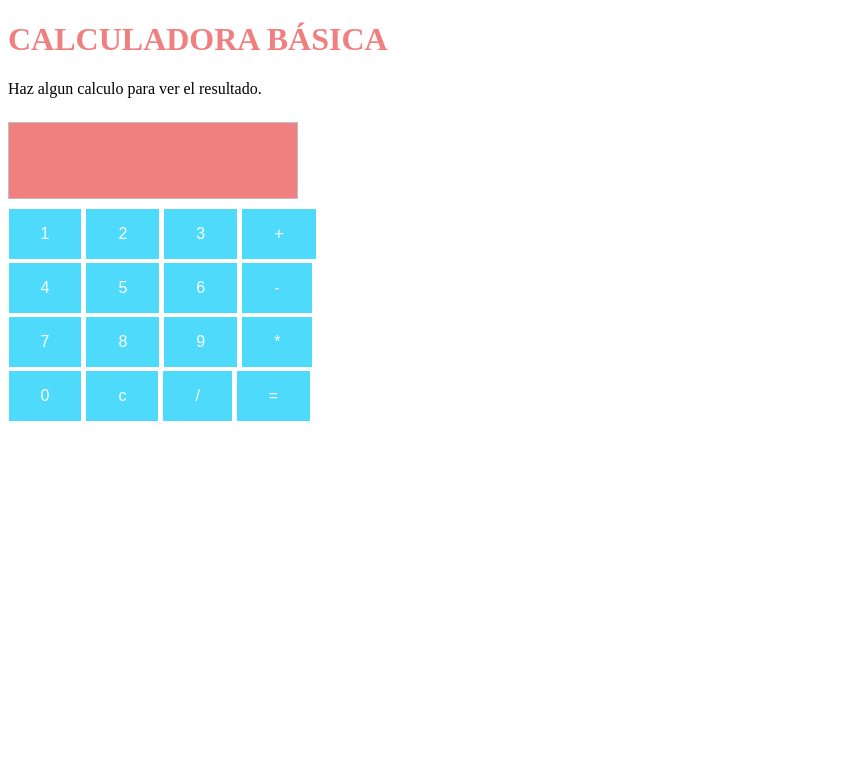
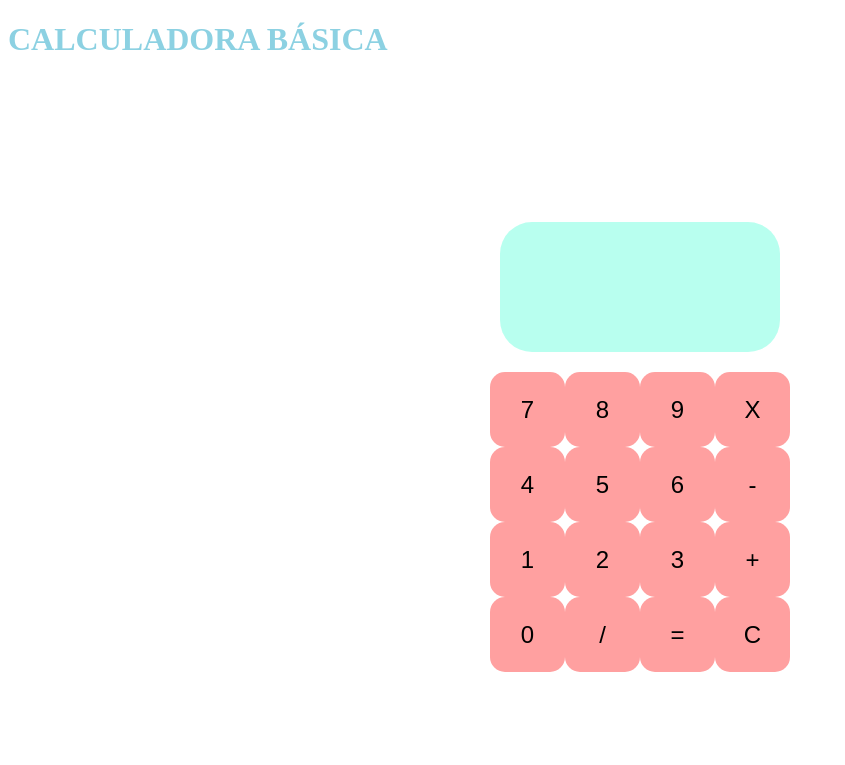
Before and after one commit to Susana-Soto/calculadora, a plain HTML site: page index.html in a window 1280 px wide. Shown: the whole page, without its empty margins (0-845 px from the left). Drawn offline with Linux system fonts and the light colour scheme.

Commit message:
Se actualiza el documento JS

```diff
--- a/css/estilo.css
+++ b/css/estilo.css
@@ -1,25 +1,40 @@
 h1{
-    color: lightcoral;
+    justify-content: center;
+    color: rgb(140, 209, 226);
 }
-  input[type=textfield] {
-      width: 18%;
-      padding: 30px 30px;
-      font-size: px;
-      margin: 8px 0;
-      border: 1px solid silver;
-      border-radius: 2x;
-      text-align: left;
-      color: #ffffff;
-      background: lightcoral;
-  }
-  input[type=button], input[type=submit], input[type=reset] {
-      background-color: #2ad4fad3;
-      border: none;
-      color: white;
-      padding: 16px 32px;
-      font-size: 16px;
-      min-width: 21px;
-      text-decoration: none;
-      margin: 2px 0.5px;
-      cursor: pointer;
-  }
+
+.container {
+    display: flex;
+    justify-content: center;
+    align-items: center;
+    height: 100vh;
+}
+
+.calculadora {
+    display: grid;
+    grid-template-columns: repeat(4, 75px);
+    grid-template-rows: 160px repeat(5, 75px);
+    padding: 15px;
+    border-radius: 10px;
+
+}
+
+button {
+    cursor: pointer;
+    border-radius: 15px;
+    font-size: 1.5em;
+    border: none;
+    background-color: #ffa0a0;
+   }
+
+.display {
+    grid-column: 1 / -1;
+    padding: 16px;
+    margin: 10px 10px 20px;
+    flex-direction: column;
+    background-color: #b8ffef;
+    border-radius: 32px;
+    text-align: right;
+    justify-content: space-between;
+    word-break: break-all;
+    }
--- a/index.html
+++ b/index.html
@@ -1,36 +1,40 @@
-<!-- Documento HTML-->
 <!DOCTYPE html>
-<html lang="es">
+<html lang="en">
 <head>
-	<meta charset="utf-8">
-	<meta name="viewport" content="width=device-width, initial-scale=1.0" />
-  <LINK REL="stylesheet" TYPE="text/css" HREF="/css/estilo.css">
+    <meta charset="UTF-8">
+    <meta name="viewport" content="width=device-width, initial-scale=1.0">
+    <title>Calculadora</title>
+    <link href="https://fonts.googleapis.com/css2?family=Fraunces&display=swap" rel="stylesheet">
+    <link href="/css/estilo.css" rel="stylesheet" />
+    <script src="/js/Display.js" type="text/javascript"></script>
+    <script src="/js/Calculadora.js" type="text/javascript"></script>
+    <script src="/js/index.js" type="text/javascript" defer></script>
 </head>
 <body>
-<h1>CALCULADORA BÁSICA</h1>
-  <form name="calculator">
-    <p>Haz algun calculo para ver el resultado.</p>
-    <input type="textfield" name="ans" value="">
-    <br>
-    <input type="button" value="1" onClick="document.calculator.ans.value+='1'">
-    <input type="button" value="2" onClick="document.calculator.ans.value+='2'">
-    <input type="button" value="3" onClick="document.calculator.ans.value+='3'">
-    <input type="button" value="+" onClick="document.calculator.ans.value+='+'">
-    <br>
-    <input type="button" value="4" onClick="document.calculator.ans.value+='4'">
-    <input type="button" value="5" onClick="document.calculator.ans.value+='5'">
-    <input type="button" value="6" onClick="document.calculator.ans.value+='6'">
-    <input type="button" value="-" onClick="document.calculator.ans.value+='-'">
-    <br>
-    <input type="button" value="7" onClick="document.calculator.ans.value+='7'">
-    <input type="button" value="8" onClick="document.calculator.ans.value+='8'">
-    <input type="button" value="9" onClick="document.calculator.ans.value+='9'">
-    <input type="button" value="*" onClick="document.calculator.ans.value+='*'">
-    <br>
-    <input type="button" value="0" onClick="document.calculator.ans.value+='0'">
-    <input type="reset" value="c">
-    <input type="button" value="/" onClick="document.calculator.ans.value+='/'">
-    <input type="button" value="=" onClick="document.calculator.ans.value=eval(document.calculator.ans.value)">
-    </form>
+  <h1>CALCULADORA BÁSICA</h1>
+    <div class="container">
+        <div class="calculadora">
+            <div class="display">
+                <div id="valor-anterior"></div>
+                <div id="valor-actual"></div>
+            </div>
+            <button class="numero">7</button>
+            <button class="numero">8</button>
+            <button class="numero">9</button>
+            <button class="operador" value="multiplicar">X</button>
+            <button class="numero">4</button>
+            <button class="numero">5</button>
+            <button class="numero">6</button>
+            <button class="operador" value="restar">-</button>
+            <button class="numero">1</button>
+            <button class="numero">2</button>
+            <button class="numero">3</button>
+            <button class="operador" value="sumar">+</button>
+            <button class="col-2 numero">0</button>
+            <button class="operador" value="dividir">/</button>
+            <button class="operador" value="igual">=</button>
+            <button class="col-2" onclick="display.borrarTodo()">C</button>
+        </div>
+    </div>
 </body>
 </html>
--- /dev/null
+++ b/js/Calculadora.js
@@ -0,0 +1,17 @@
+class Calculadora {
+    sumar(num1, num2) {
+        return num1 + num2;
+    }
+
+    restar(num1, num2) {
+        return num1 - num2;
+    }
+
+    dividir(num1, num2) {
+        return num1 / num2;
+    }
+
+    multiplicar(num1, num2) {
+        return num1 * num2;
+    }
+}
--- /dev/null
+++ b/js/Display.js
@@ -0,0 +1,54 @@
+class Display {
+    constructor(displayValorAnterior, displayValorActual) {
+        this.displayValorActual = displayValorActual;
+        this.displayValorAnterior = displayValorAnterior;
+        this.calculador = new Calculadora();
+        this.tipoOperacion = undefined;
+        this.valorActual = '';
+        this.valorAnterior = '';
+        this.signos = {
+            sumar: '+',
+            dividir: '%',
+            multiplicar: 'x',
+            restar: '-',
+        }
+    }
+    borrar() {
+        this.valorActual = this.valorActual.toString().slice(0,-1);
+        this.imprimirValores();
+    }
+
+    borrarTodo() {
+        this.valorActual = '';
+        this.valorAnterior = '';
+        this.tipoOperacion = undefined;
+        this.imprimirValores();
+    }
+
+    computar(tipo) {
+        this.tipoOperacion !== 'igual' && this.calcular();
+        this.tipoOperacion = tipo;
+        this.valorAnterior = this.valorActual || this.valorAnterior;
+        this.valorActual = '';
+        this.imprimirValores();
+    }
+
+    agregarNumero(numero) {
+        if(numero === '.' && this.valorActual.includes('.')) return
+        this.valorActual = this.valorActual.toString() + numero.toString();
+        this.imprimirValores();
+    }
+
+    imprimirValores() {
+        this.displayValorActual.textContent = this.valorActual;
+        this.displayValorAnterior.textContent = `${this.valorAnterior} ${this.signos[this.tipoOperacion] || ''}`;
+    }
+
+    calcular() {
+        const valorAnterior = parseFloat(this.valorAnterior);
+        const valorActual = parseFloat(this.valorActual);
+
+        if( isNaN(valorActual)  || isNaN(valorAnterior) ) return
+        this.valorActual = this.calculador[this.tipoOperacion](valorAnterior, valorActual);
+    }
+}
--- /dev/null
+++ b/js/index.js
@@ -0,0 +1,14 @@
+const displayValorAnterior = document.getElementById('valor-anterior');
+const displayValorActual = document.getElementById('valor-actual');
+const botonesNumeros = document.querySelectorAll('.numero');
+const botonesOperadores = document.querySelectorAll('.operador');
+
+const display = new Display(displayValorAnterior, displayValorActual);
+
+botonesNumeros.forEach(boton => {
+    boton.addEventListener('click', () => display.agregarNumero(boton.innerHTML));
+});
+
+botonesOperadores.forEach(boton => {
+    boton.addEventListener('click', () => display.computar(boton.value))
+});
```
